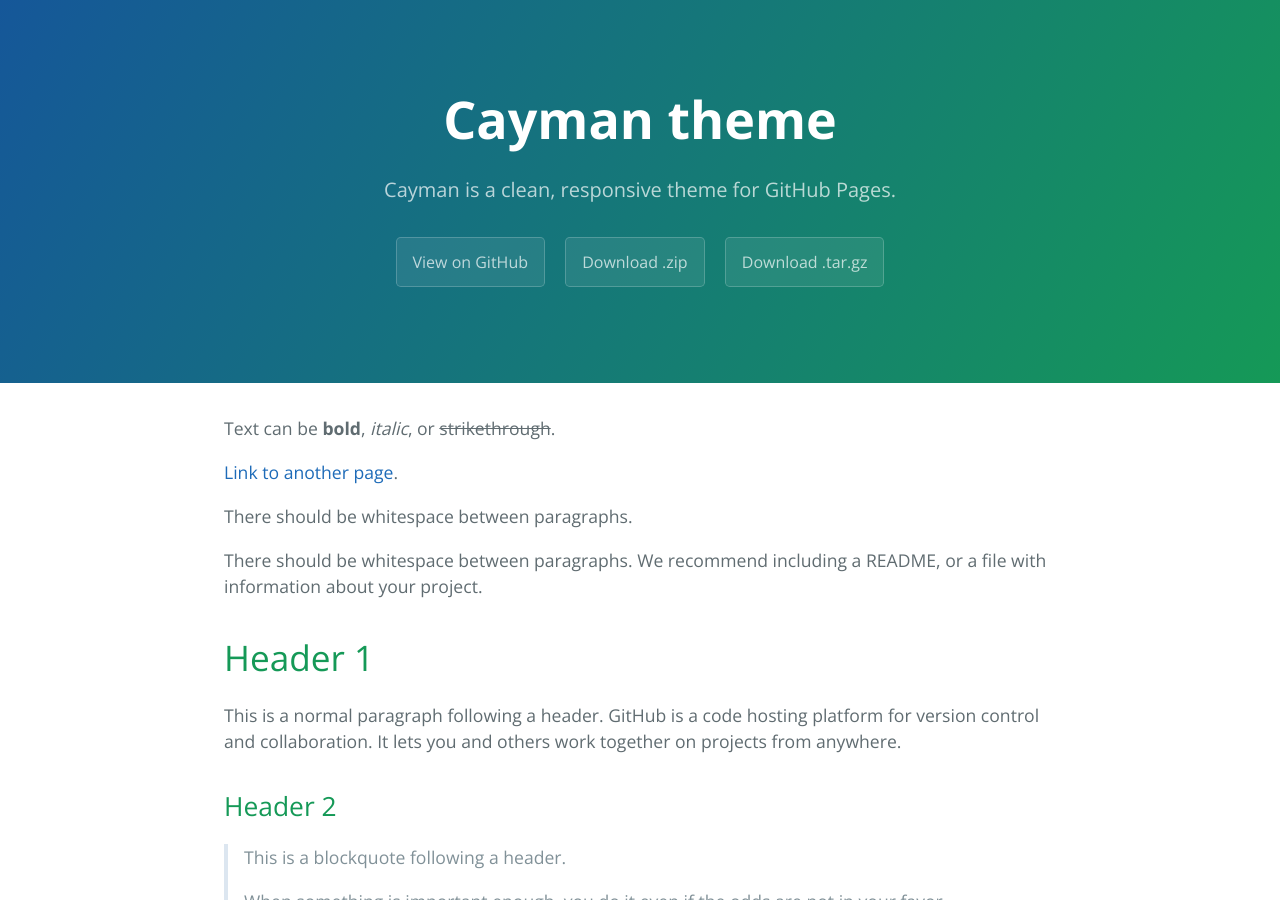
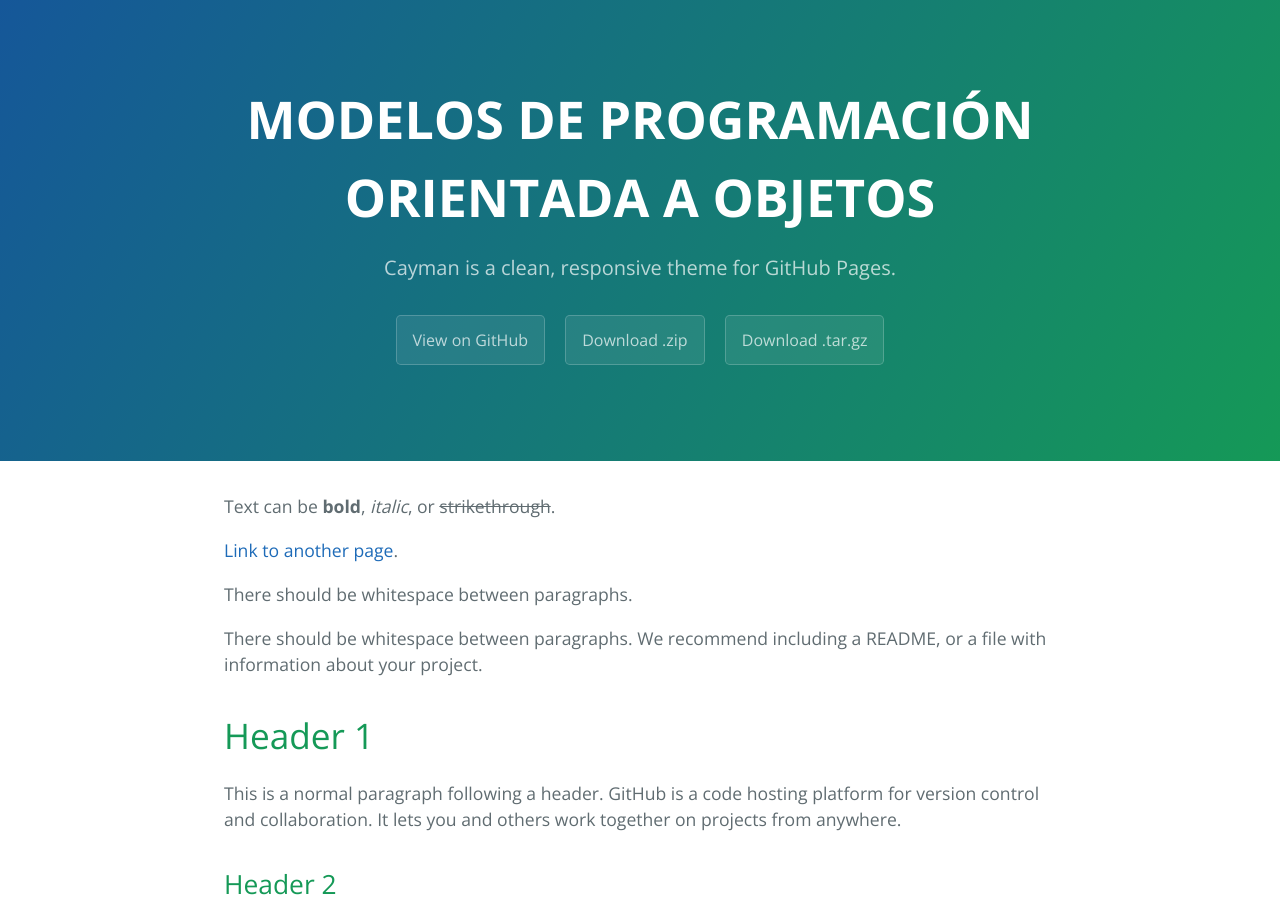
Before and after one commit to Chantal04/MPOO, a Jekyll site: the page built from index.md, in a window 1280 px wide and 900 px high. Built offline with Jekyll 4.4.1, drawn with Linux system fonts in a browser that asks for light colours.

Commit message:
Update _config.yml

```diff
--- a/_config.yml
+++ b/_config.yml
@@ -1,4 +1,4 @@
-title: Cayman theme
+title: MODELOS DE PROGRAMACIÓN ORIENTADA A OBJETOS
 description: Cayman is a clean, responsive theme for GitHub Pages.
 show_downloads: true
 google_analytics:
```
